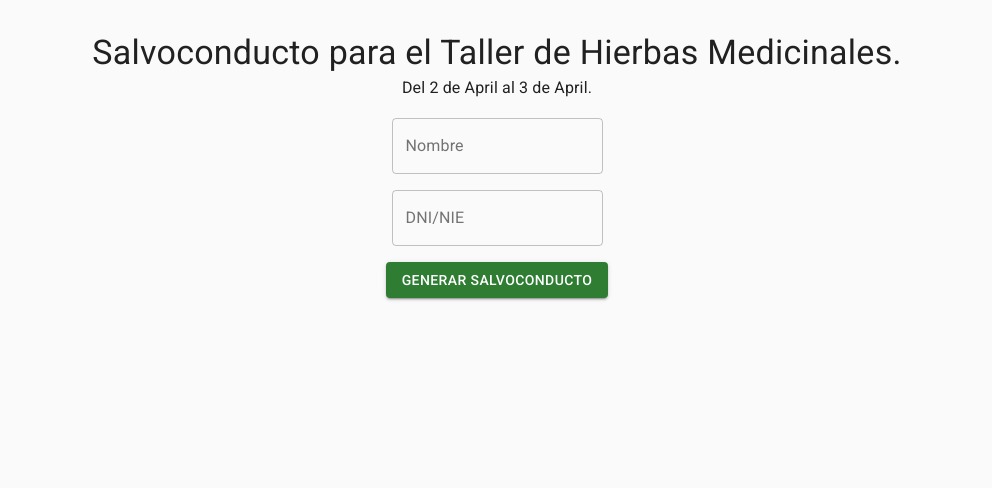
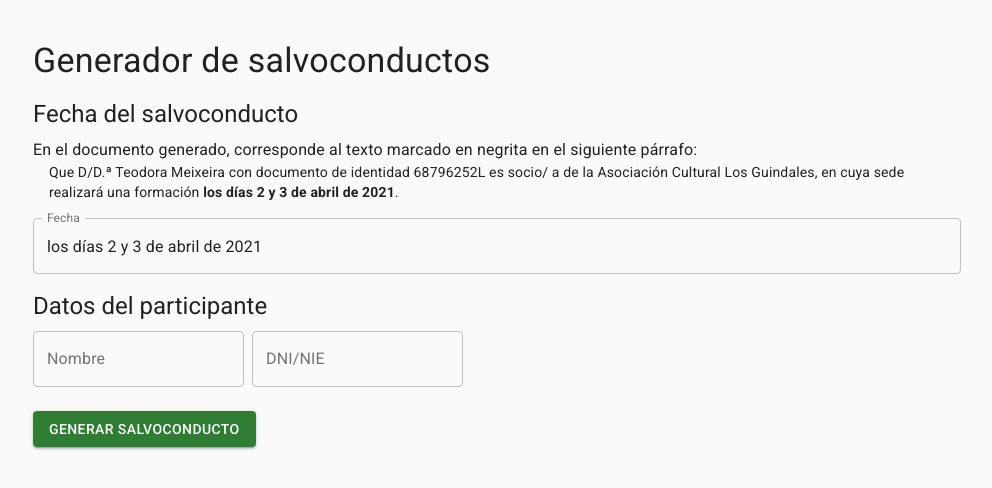
Before and after one commit to DanielMateosLab/documentos-los-guindales, a Next.js app: page / in a window 1280 px wide. Shown: the top 488 px of the page, without its empty margins (143-1135 px from the left). Built offline with nearby package versions, Linux system fonts and the light colour scheme.

Commit message:
Add date field and improve styling

```diff
--- a/pages/index.tsx
+++ b/pages/index.tsx
@@ -5,38 +5,41 @@ import {
   Link,
   makeStyles,
   Typography,
+  useMediaQuery,
+  useTheme,
 } from "@material-ui/core"
 import { Alert, AlertTitle } from "@material-ui/lab"
 import FormikTextInput from "client/components/FormikTextInput"
 import { Formik } from "formik"
-import moment from "moment"
-import { useRouter } from "next/router"
 import { useState } from "react"
-import { AppEvent } from "utils/types"
-import { formatDate, getPathname } from "utils/utils"
+import { getPathname } from "utils/utils"
 import { safeConductValidator } from "utils/validation"
 
 const useStyles = makeStyles((theme) => ({
   container: {
     marginTop: "24px",
-    padding: theme.spacing(1),
+    padding: theme.spacing(2),
   },
-  form: {
+  formElement: {
+    marginTop: theme.spacing(2),
+  },
+  indentation: {
+    paddingLeft: theme.spacing(2),
+  },
+  participantInput: {
+    marginRight: theme.spacing(1),
+    marginBottom: theme.spacing(1),
+  },
+  centeredButton: {
     display: "flex",
     flexDirection: "column",
     alignItems: "center",
   },
-  formElement: {
-    marginTop: theme.spacing(2),
-  },
 }))
 
-export const event: AppEvent = {
-  name: "Taller de Hierbas Medicinales",
-  startDate: moment("2021-04-02"),
-  endDate: moment("2021-04-03"),
-}
+const placeholderDate = "los días 2 y 3 de abril de 2021"
 
+export const dateLabel = "Fecha"
 export const nameLabel = "Nombre"
 export const identityDocumentLabel = "DNI/NIE"
 export const emailLabel = "Correo electrónico"
@@ -47,25 +50,28 @@ export const failPdfGenerationMessage =
   "Ha habido un problema generando el salvoconducto. Vuelve a intentarlo más tarde o contacta con Dani."
 
 export default function Home() {
-  const classes = useStyles()
   const [successMessage, setSuccessMessage] = useState<string | undefined>()
   const [errorMessage, setErrorMessage] = useState<string | undefined>()
   const [pathname, setPathname] = useState<string | undefined>()
-  const router = useRouter()
+
+  const theme = useTheme()
+  const smallDevice = useMediaQuery(theme.breakpoints.down("sm"))
+  const responsiveAlign = smallDevice ? "center" : undefined
+
+  const classes = useStyles({
+    smallDevice,
+  })
 
   return (
-    <Container className={classes.container}>
-      <Typography variant="h4" component="h1" align="center">
-        Salvoconducto para el {event.name}.
-      </Typography>
-      <Typography variant="subtitle1" align="center">
-        Del {formatDate(event.startDate)} al {formatDate(event.endDate)}.
+    <Container className={classes.container} maxWidth="md">
+      <Typography variant="h4" component="h1" align={responsiveAlign}>
+        Generador de salvoconductos
       </Typography>
       <Formik
         initialValues={{
+          date: placeholderDate,
           name: "",
           identityDocument: "",
-          email: "",
         }}
         validationSchema={safeConductValidator}
         onSubmit={(values, { setSubmitting }) => {
@@ -88,32 +94,66 @@ export default function Home() {
         }}
       >
         {(formik) => (
-          <form onSubmit={formik.handleSubmit} className={classes.form}>
+          <form onSubmit={formik.handleSubmit}>
             <div className={classes.formElement}>
+              <Typography
+                variant="h5"
+                component="h2"
+                gutterBottom
+                align={responsiveAlign}
+              >
+                Fecha del salvoconducto
+              </Typography>
+              <Typography>
+                En el documento generado, corresponde al texto marcado en
+                negrita en el siguiente párrafo:
+              </Typography>
+              <Typography
+                variant="body2"
+                className={classes.indentation}
+                paragraph
+              >
+                Que D/D.ª Teodora Meixeira con documento de identidad 68796252L
+                es socio/ a de la Asociación Cultural Los Guindales, en cuya
+                sede realizará una formación <b>{formik.values.date}</b>.
+              </Typography>
               <FormikTextInput
+                name="date"
+                variant="outlined"
+                type="text"
+                label={dateLabel}
+                multiline
+                fullWidth
+              />
+            </div>
+            <div className={classes.formElement}>
+              <Typography
+                variant="h5"
+                component="h2"
+                gutterBottom
+                align={responsiveAlign}
+              >
+                Datos del participante
+              </Typography>
+              <FormikTextInput
+                className={classes.participantInput}
                 name="name"
                 variant="outlined"
                 type="text"
                 label={nameLabel}
+                fullWidth={smallDevice}
               />
-            </div>
-            <div className={classes.formElement}>
               <FormikTextInput
+                className={classes.participantInput}
                 name="identityDocument"
                 variant="outlined"
                 type="text"
                 label={identityDocumentLabel}
+                fullWidth={smallDevice}
               />
             </div>
-            {/* <div className={classes.formElement}>
-              <FormikTextInput
-                name="email"
-                variant="outlined"
-                type="text"
-                label={emailLabel}
-              />
-            </div> */}
             <div className={classes.formElement}>
+              <div className={smallDevice ? classes.centeredButton : undefined}>
                 <Button
                   variant="contained"
                   color="primary"
@@ -122,6 +162,7 @@ export default function Home() {
                 >
                   {submitButtonText}
                 </Button>
+              </div>
             </div>
             <Collapse in={!!successMessage}>
               <div className={classes.formElement}>
--- a/utils/validation.ts
+++ b/utils/validation.ts
@@ -6,10 +6,11 @@ export const getMaxErrorText = (max: number) =>
 export const getMinErrorText = (min: number) =>
   `Debe tener ${min} o más caracteres`
 
-export const emailMaxCharacters = 256
-export const emailErrorText = "La dirección de correo electrónico no es válida"
-
 export const safeConductValidator = yup.object().shape({
+  date: yup
+    .string()
+    .required(requiredErrorText)
+    .max(200, ({ max }) => `Debe tener ${max} o menos caracteres`),
   name: yup
     .string()
     .required(requiredErrorText)
@@ -18,11 +19,4 @@ export const safeConductValidator = yup.object().shape({
     .string()
     .required(requiredErrorText)
     .max(55, ({ max }) => `Debe tener ${max} o menos caracteres`),
-  email: yup
-    .string()
-    .email(emailErrorText)
-    .max(
-      emailMaxCharacters,
-      ({ max }) => `Debe tener ${max} o menos caracteres`
-    ),
 })
```
Also changed, not shown: 1 other file (tests, documents, lock files or other folders). Lines whose indentation alone changed are shown as unchanged.
